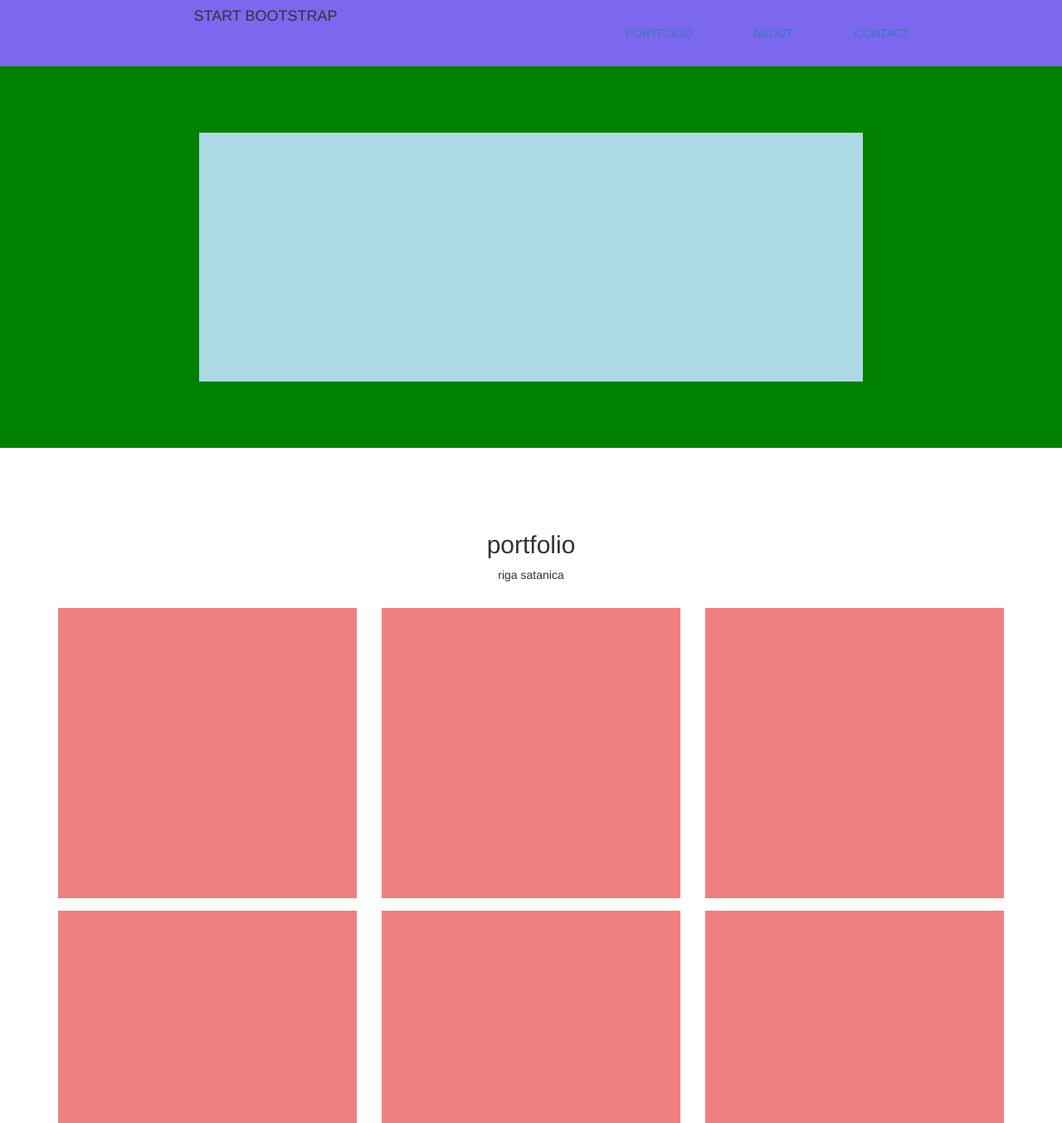
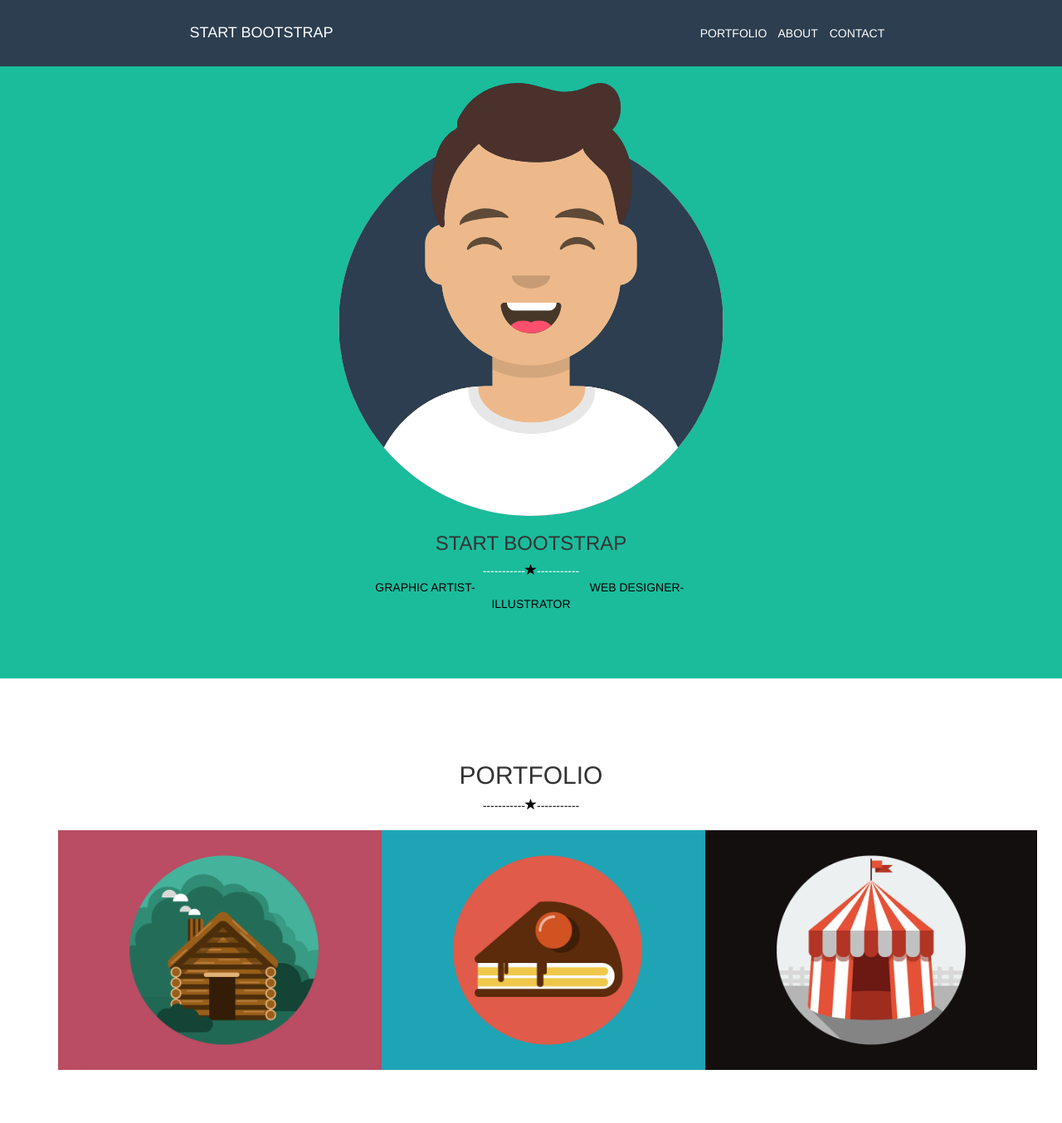
Before and after one commit to FabrizioRozzi/html-css-bootstrap-freelancer, a plain HTML site: page index.html in a window 1280 px wide. Shown: the top 1354 px of the page at 83% size. Drawn offline with nearby package versions, Linux system fonts and the light colour scheme; files that its build step writes are made by us from their sources.

Commit message:
imaggini fatte

```diff
--- a/assets/css/style.css
+++ b/assets/css/style.css
@@ -9,6 +9,10 @@
 
 .sc-padding-30 {
   padding: 30px 0;
+}
+
+.sc-padding-20 {
+  padding: 20px 0;
 }
 
 .sc-margin-bottom-20{
@@ -27,22 +31,21 @@
   width: 100%;
   height: 80px;
   z-index: 999;
-  background-color:mediumslateblue;
+  background-color:#2C3E50;
 }
 
-a{
+.dx{
   display: inline;
-  padding-right: 20px;
-  line-height: 80px;
+  margin-right: 10px;
+  text-decoration: none;
+  color: white;
 }
 
-.sc-header-top a{
-  margin-right: 50px;
-}
 
 .sc-header-bottom{
   min-height: 300px;
-  margin-top: 80px;
+  /* margin-top: 80px; */
+  background-color: #1ABC9C;
 }
 
 .sc-jumbotron{
@@ -50,7 +53,20 @@ a{
   max-width: 800px;
   min-height: 300px;
   margin: 0 auto;
-  background-color: lightblue;
+
+}
+
+.sc-head-img{
+  width: 35%;
+  margin: 0 auto;
+}
+
+.sc-head-img img{
+  margin-top: 80px;
+}
+
+.sc-jumbotron a,span{
+  color: white;
 }
 
 /* section */
@@ -58,7 +74,14 @@ a{
   width: 100%;
   height: 350px;
   margin-bottom: 15px;
-  background-color: lightcoral;
+}
+
+.sc-box img{
+  width: 400px;
+}
+
+#portfolio a, span{
+  color: black;
 }
 
 .sc-footer-top{
--- a/index.html
+++ b/index.html
@@ -8,7 +8,7 @@
     <title>freelacer schema</title>
 
     <!-- Bootstrap -->
-    <link rel="stylesheet" href="css/style.css">
+    <link rel="stylesheet" href="assets/css/style.css">
     <link rel="stylesheet" href="https://stackpath.bootstrapcdn.com/bootstrap/3.4.1/css/bootstrap.min.css" integrity="sha384-HSMxcRTRxnN+Bdg0JdbxYKrThecOKuH5zCYotlSAcp1+c8xmyTe9GYg1l9a69psu" crossorigin="anonymous">
 
 
@@ -22,34 +22,39 @@
 
 				<div class="container-fluid">
 					<div class="row">
-						<div class="col-xs-6 text-center">
-              <h4>START BOOTSTRAP</h4>
+						<div class="col-xs-8 col-sm-6 text-center sc-padding-30">
+              <h4 class="dx">START BOOTSTRAP</h4>
             </div>
-						<div class="col-xs-6 text-center">
-							<nav class="hidden-xs">
-
-                    <a class="" href="#">PORTFOLIO</a>
-
-                    <a href="#">ABOUT</a>
-
-                    <a href="#">CONTACT</a>
-
+						<div class="col-sm-6 text-center ">
+							<nav class="hidden-xs sc-padding-30">
+                    <a class="dx" href="#">PORTFOLIO</a>
+                    <a class="dx" href="#">ABOUT</a>
+                    <a class="dx" href="#">CONTACT</a>
 							</nav>
-							<div class="visible-xs"><a href="#" class="btn btn-default"><span class="glyphicon glyphicon-align-justify"></span></a></div>
+							<div class="visible-xs  sc-padding-20">
+                <a href="#" class="btn btn-default"><span class="glyphicon glyphicon-align-justify"></span></a>
+              </div>
 						</div>
 					</div>
 				</div>
-
 			</div>
-
 			<div class="sc-header-bottom sc-bg-green sc-padding-80">
-
 				<div class="sc-jumbotron">
-
+          <div class="sc-wrapper-60 text-center">
+            <div class="row">
+              <div class="col-xs-12 col-xs-offset-3 col-sm-3 col-sm-offset-6"></div>
+              <img src="assets/img/avatar.svg" alt="">
+            </div>
+            <div class="row">
+              <h3>START BOOTSTRAP</h3>
+              <a href="#">-----------<span class="glyphicon glyphicon-star"></span>-----------</a><br>
+              <span class="col-xs-6 text-center">GRAPHIC ARTIST-</span>
+              <span class="col-xs-6 text-center">WEB DESIGNER-</span>
+              <span class="col-xs-6 col-xs-offset-3 text-center">ILLUSTRATOR</span>
+            </div>
+          </div>
 				</div>
-
 			</div>
-
 		</header>
 		<!-- /header -->
 
@@ -62,29 +67,41 @@
 				<div class="container">
 					<div class="row">
 						<div class="col-xs-12 text-center sc-margin-bottom-20">
-							<h2>portfolio</h2>
-							<p>riga satanica</p>
+							<h2>PORTFOLIO</h2>
+							<a href="#">-----------<span class="glyphicon glyphicon-star"></span>-----------</a><br>
 						</div>
 					</div>
 
-					<div class="row">
-						<div class="col-xs-12 col-sm-6 col-lg-4">
-							<div class="sc-box"></div>
+					<div class="row text-center">
+						<div class="col-xs-12 col-sm-6 col-lg-4 ">
+							<div class="sc-box">
+                <img src="assets/img/cabin.png" alt="cabina">
+              </div>
 						</div>
 						<div class="col-xs-12 col-sm-6 col-lg-4">
-							<div class="sc-box"></div>
+							<div class="sc-box">
+                <img src="assets/img/cake.png" alt="Torta">
+              </div>
 						</div>
 						<div class="col-xs-12 col-sm-6 col-lg-4">
-							<div class="sc-box"></div>
+							<div class="sc-box">
+                <img src="assets/img/circus.png" alt="circo">
+              </div>
 						</div>
 						<div class="col-xs-12 col-sm-6 col-lg-4">
-							<div class="sc-box"></div>
+							<div class="sc-box">
+                <img src="assets/img/game.png" alt="game">
+              </div>
 						</div>
 						<div class="col-xs-12 col-sm-6 col-lg-4">
-							<div class="sc-box"></div>
+							<div class="sc-box">
+                <img src="assets/img/safe.png" alt="">
+              </div>
 						</div>
 						<div class="col-xs-12 col-sm-6 col-lg-4">
-							<div class="sc-box"></div>
+							<div class="sc-box">
+                <img src="assets/img/submarine.png" alt="">
+              </div>
 						</div>
 					</div>
 				</div>
```
